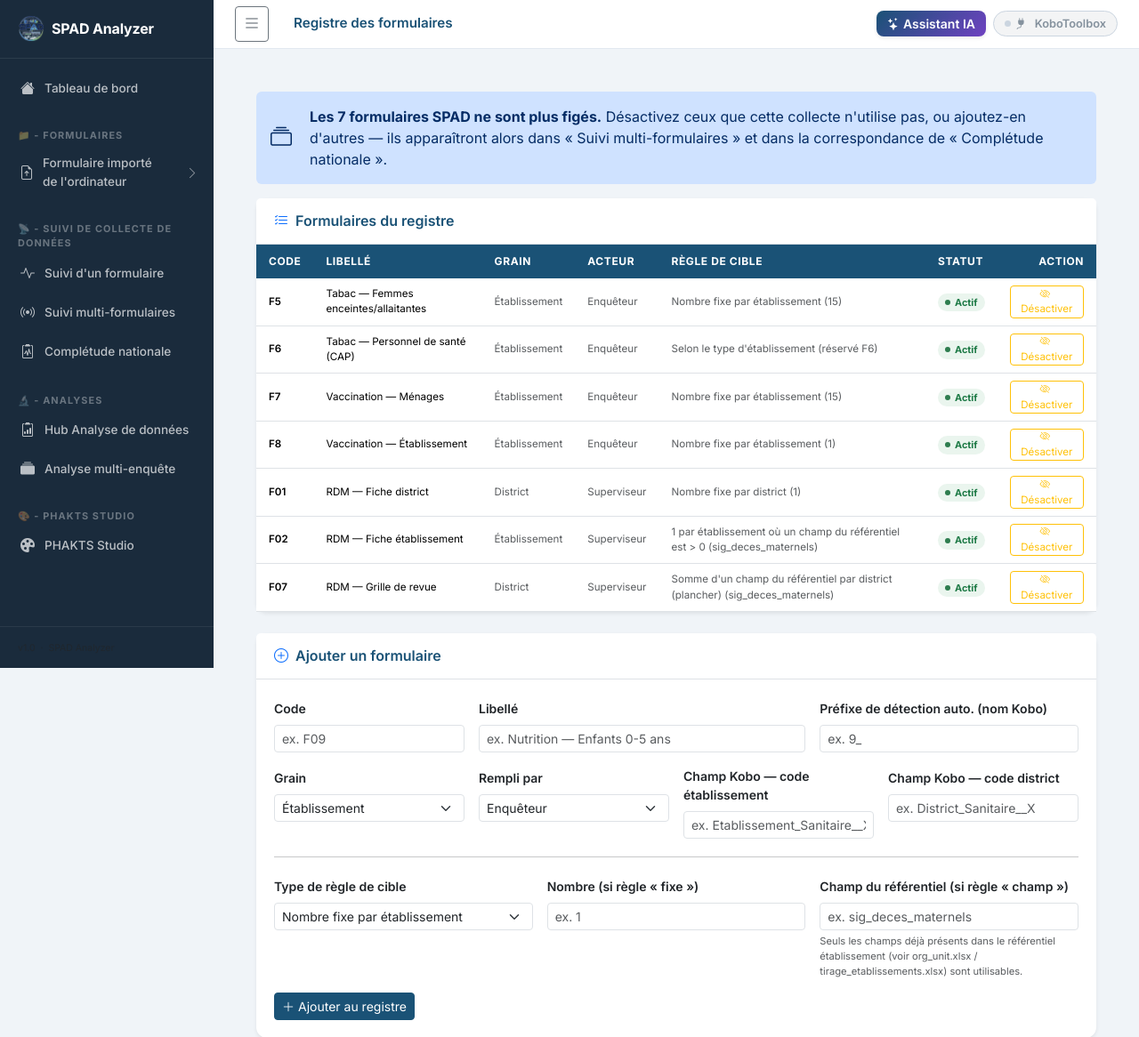
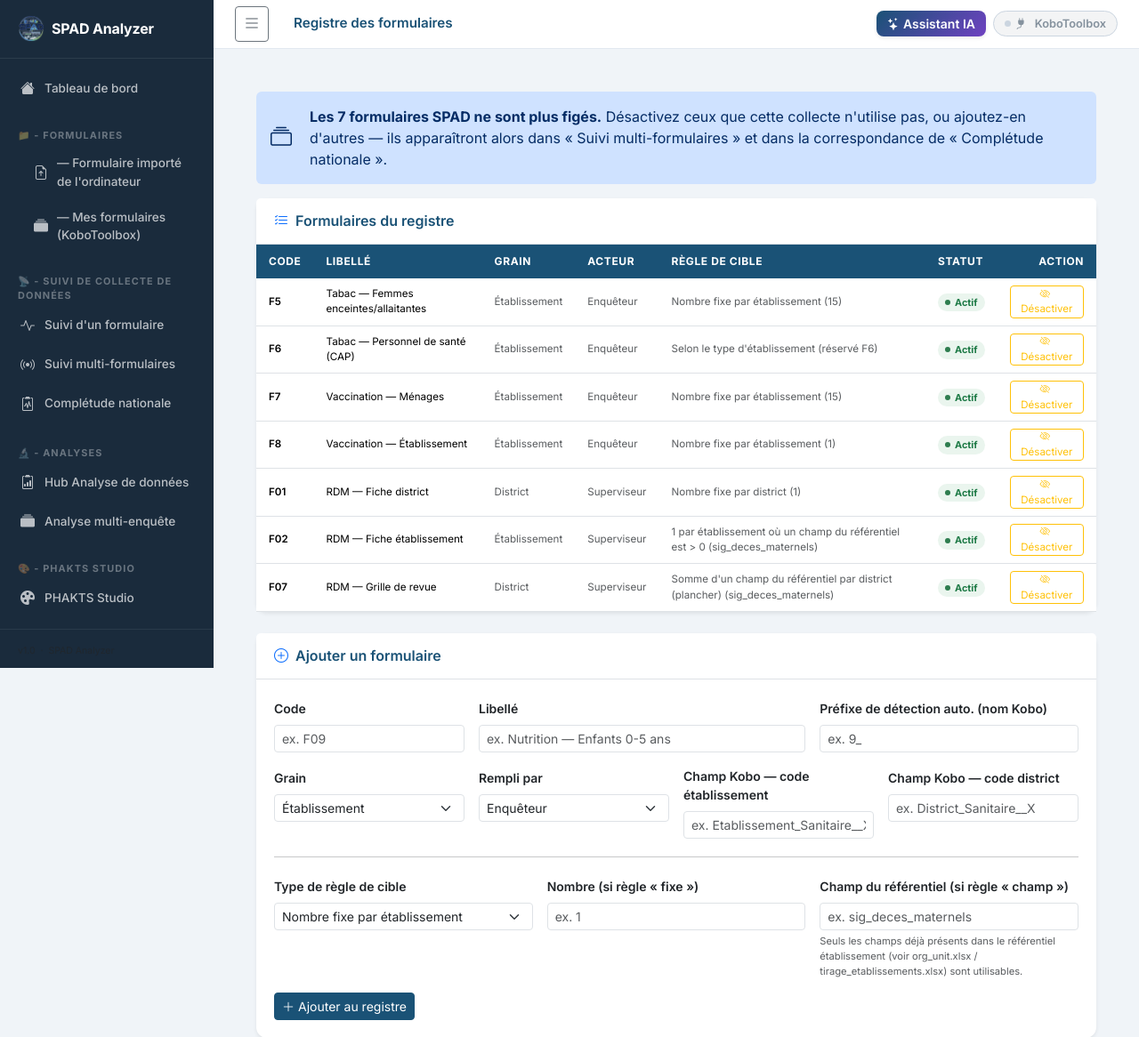
Before and after one commit to kjmb2006-cmyk/spad-phakts-analyzer, a Flask app: page /admin/forms in a window 1280 px wide. Shown: the part 49-1215 px from the top of the page at 89% size. Run offline with Flask 3, Linux system fonts and the light colour scheme; some libraries are stand-ins or nearby versions.

Commit message:
Fix FORMULAIRES sidebar: siblings at the same indent, not a dropdown
Revert the previous dropdown/parent-child treatment — both
"Formulaire importé de l'ordinateur" and "Mes formulaires
(KoboToolbox)" are simple sibling links, indented at the same level,
per the actual request (offset both equally, not nest one under the
other).

Co-Authored-By: Claude Sonnet 5 <noreply@anthropic.com>

```diff
--- a/analyzer/templates/base.html
+++ b/analyzer/templates/base.html
@@ -56,20 +56,12 @@
 
     <!-- 📁 - FORMULAIRES -->
     <div class="nav-section-label mt-3">📁 - FORMULAIRES</div>
-    {% set formulaires_sub_active = request.endpoint in ['kobo_assets', 'kobo_connect'] %}
-    <div class="d-flex align-items-center">
-      <a href="{{ url_for('upload') }}" class="nav-item flex-grow-1 {% if request.endpoint == 'upload' %}active{% endif %}">
-        <i class="bi bi-file-earmark-arrow-up"></i> Formulaire importé de l'ordinateur
-      </a>
-      <button type="button" class="btn btn-sm text-white-50 border-0 px-2 nav-collapse-toggle {{ '' if formulaires_sub_active else 'collapsed' }}" data-bs-toggle="collapse" data-bs-target="#formulairesSubmenu" aria-expanded="{{ 'true' if formulaires_sub_active else 'false' }}" title="Afficher/masquer les sous-rubriques">
-        <i class="bi bi-chevron-down"></i>
-      </button>
-    </div>
-    <div class="collapse {{ 'show' if formulaires_sub_active else '' }}" id="formulairesSubmenu">
-      <a href="{{ url_for('kobo_assets') }}" class="nav-item {% if request.endpoint in ['kobo_assets','kobo_connect'] %}active{% endif %}" style="padding-left:28px">
-        <i class="bi bi-collection-fill"></i> — Mes formulaires (KoboToolbox)
-      </a>
-    </div>
+    <a href="{{ url_for('upload') }}" class="nav-item {% if request.endpoint == 'upload' %}active{% endif %}" style="padding-left:28px">
+      <i class="bi bi-file-earmark-arrow-up"></i> — Formulaire importé de l'ordinateur
+    </a>
+    <a href="{{ url_for('kobo_assets') }}" class="nav-item {% if request.endpoint in ['kobo_assets','kobo_connect'] %}active{% endif %}" style="padding-left:28px">
+      <i class="bi bi-collection-fill"></i> — Mes formulaires (KoboToolbox)
+    </a>
 
     <!-- 📡 - SUIVI DE COLLECTE DE DONNÉES -->
     <div class="nav-section-label mt-3">📡 - SUIVI DE COLLECTE DE DONNÉES</div>
```
